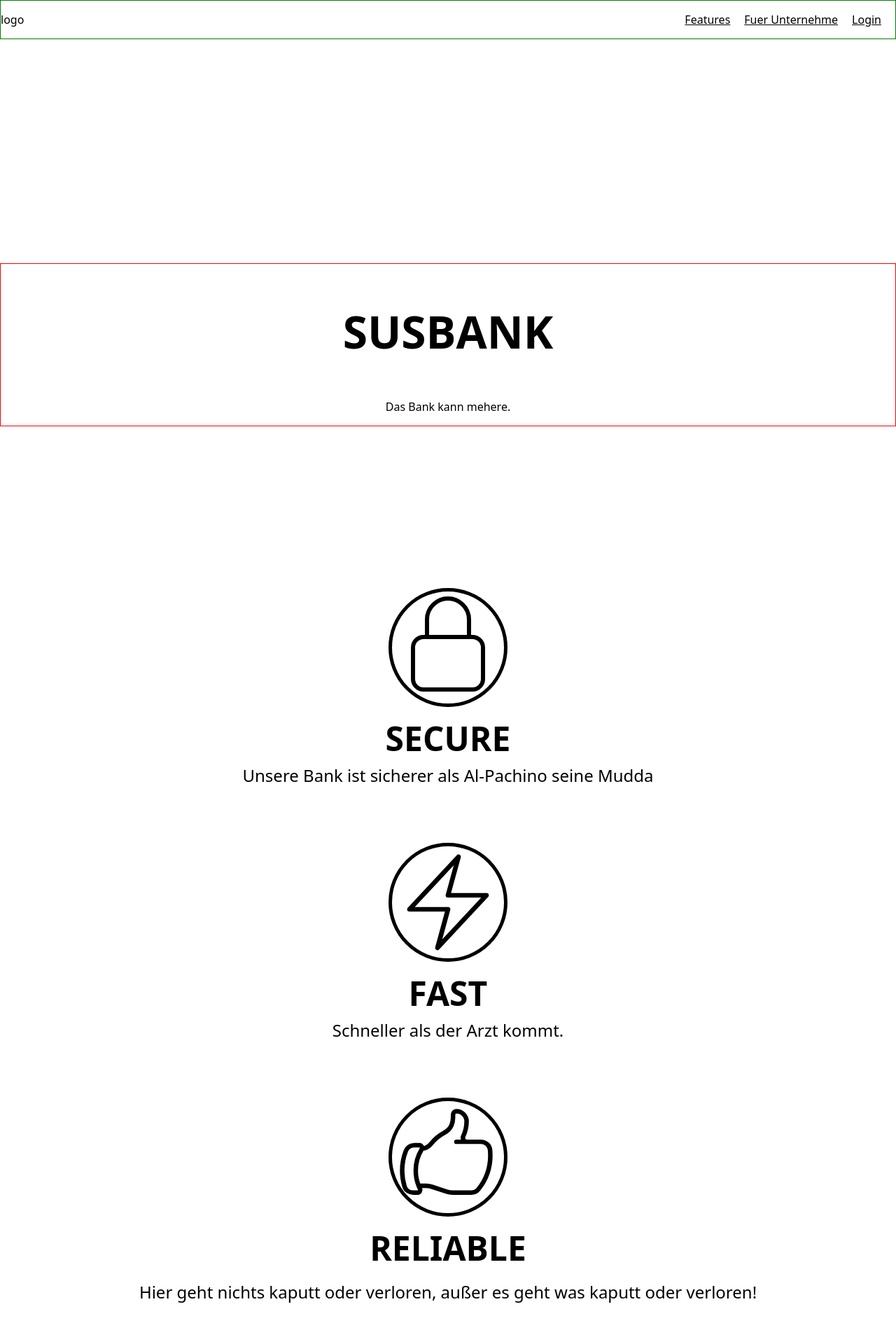
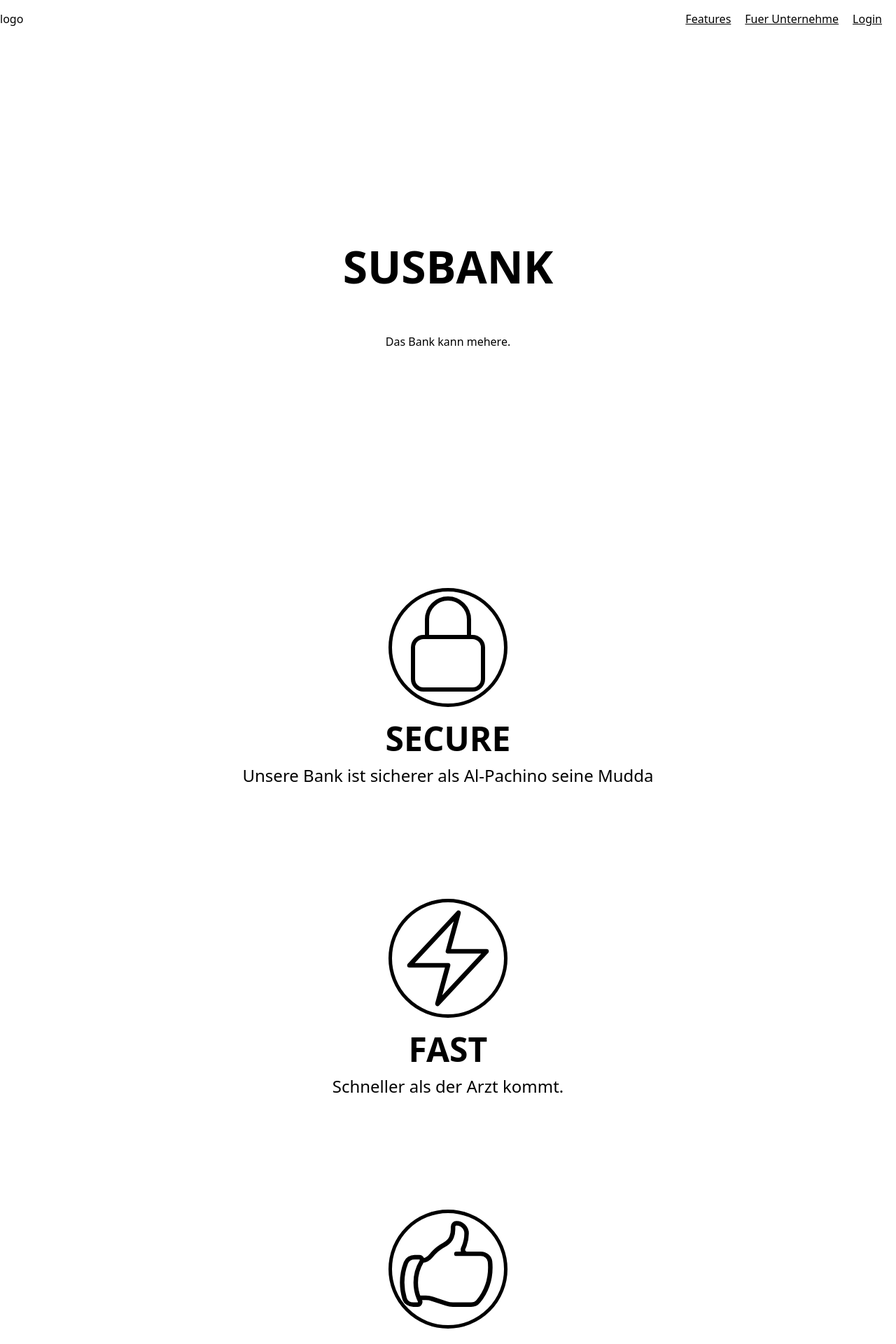
Before and after one commit to gsgdev/gaukeley-frontend, a SvelteKit app: page / in a window 1280 px wide. Shown: the top 1920 px of the page at 70% size. Before the commit the page ends 1872 px from the top, so only its background shows below. Built offline with nearby package versions, Linux system fonts and the light colour scheme.

Commit message:
cleaned up some files

```diff
--- a/src/components/Hero.svelte
+++ b/src/components/Hero.svelte
@@ -1,14 +1,16 @@
 <section class="hero">
-    <h1 class="hero-title">SUSBANK</h1>
-    <p class="hero-subtitle">Das Bank kann mehere.</p>
+	<h1 class="hero-title">SUSBANK</h1>
+	<p class="hero-subtitle">Das Bank kann mehere.</p>
 </section>
 
 <style>
 	.hero {
-        border: 1px solid red;
-        /* width: 100%; */
+		position: absolute;
+		width: 100%;
 		text-align: center;
-		margin-top: 40vh;
+		top: 50%;
+		left: 50%;
+		transform: translate(-50%, -50%);
 	}
 	.hero-title {
 		font-size: 4rem;
--- a/src/components/Navbar.svelte
+++ b/src/components/Navbar.svelte
@@ -1,8 +1,8 @@
 <nav>
-	<div class="right-nav">
+	<div class="left-nav">
 		<p>logo</p>
 	</div>
-	<div class="left-nav">
+	<div class="right-nav">
 		<p>Features</p>
 		<p>Fuer Unternehme</p>
 		<p class="login-button">Login</p>
@@ -16,17 +16,16 @@
 		display: flex;
 		flex-direction: row;
 		justify-content: space-between;
-		border: 1px solid green;
 	}
-	.right-nav > p {
+	.left-nav > p {
 		vertical-align: middle;
 	}
 
-	.left-nav > p {
+	.right-nav > p {
 		margin-right: 1.25rem;
 		text-decoration: underline;
 	}
-	.left-nav > p:hover {
+	.right-nav > p:hover {
 		text-decoration: none;
 		cursor: pointer;
 	}
@@ -37,7 +36,7 @@
 		font-size: 1rem;
 		margin-right: 0.5rem;
 	}
-	.left-nav {
+	.right-nav {
 		display: flex;
 		flex-direction: row;
         vertical-align: middle;
--- a/src/components/Qualities.svelte
+++ b/src/components/Qualities.svelte
@@ -1,6 +1,6 @@
 <section class="qualities-wrapper">
 	<div class="qualities">
-		<div class="secure-qualities">
+		<div class="qualities-section">
 			<p class="circle">
 				<svg
 					xmlns="http://www.w3.org/2000/svg"
@@ -21,7 +21,7 @@
 			<p class="qualities-text">Unsere Bank ist sicherer als Al-Pachino seine Mudda</p>
 		</div>
 
-		<div class="secure-qualities fast">
+		<div class="qualities-section margin-top-10">
 			<p class="circle">
 				<svg
 					xmlns="http://www.w3.org/2000/svg"
@@ -41,7 +41,7 @@
 			<p class="qualities-heading">FAST</p>
 			<p class="qualities-text">Schneller als der Arzt kommt.</p>
 		</div>
-		<div class="secure-qualities fast">
+		<div class="qualities-section margin-top-10 margin-top-3">
 			<p class="circle">
 				<svg
 					xmlns="http://www.w3.org/2000/svg"
@@ -58,7 +58,7 @@
 					/>
 				</svg>
 			</p>
-			<p class="qualities-heading ">RELIABLE</p>
+			<p class="qualities-heading">RELIABLE</p>
 			<p class="qualities-text padding-10">
 				Hier geht nichts kaputt oder verloren, außer es geht was kaputt oder verloren!
 			</p>
@@ -69,10 +69,10 @@
 <style>
 	.qualities-wrapper {
 		margin-top: 2.5rem;
-        margin-bottom: 0;
+		margin-bottom: 0;
 		position: absolute;
 		top: 100vh;
-        /* aufpassen wenn es snappt dann hier svh oder dvh */
+		/* aufpassen wenn es snappt dann hier svh oder dvh */
 		width: 100%;
 		display: flex;
 		flex-direction: column;
@@ -85,7 +85,7 @@
 		align-items: center;
 		justify-content: center;
 	}
-	.secure-qualities {
+	.qualities-section {
 		display: flex;
 		flex-direction: column;
 		align-items: center;
@@ -111,7 +111,7 @@
 		margin-bottom: 0;
 		padding: 0;
 		font-size: 3rem;
-        font-weight: bold;
+		font-weight: bold;
 	}
 	.qualities-text {
 		margin-top: 0.25rem;
@@ -119,8 +119,8 @@
 		text-align: center;
 		font-size: 1.5rem;
 	}
-	.fast {
-		margin-top: 5rem;
+	.margin-top-10 {
+		margin-top: 10rem;
 		margin-bottom: 0;
 	}
 	.padding-10 {
```
